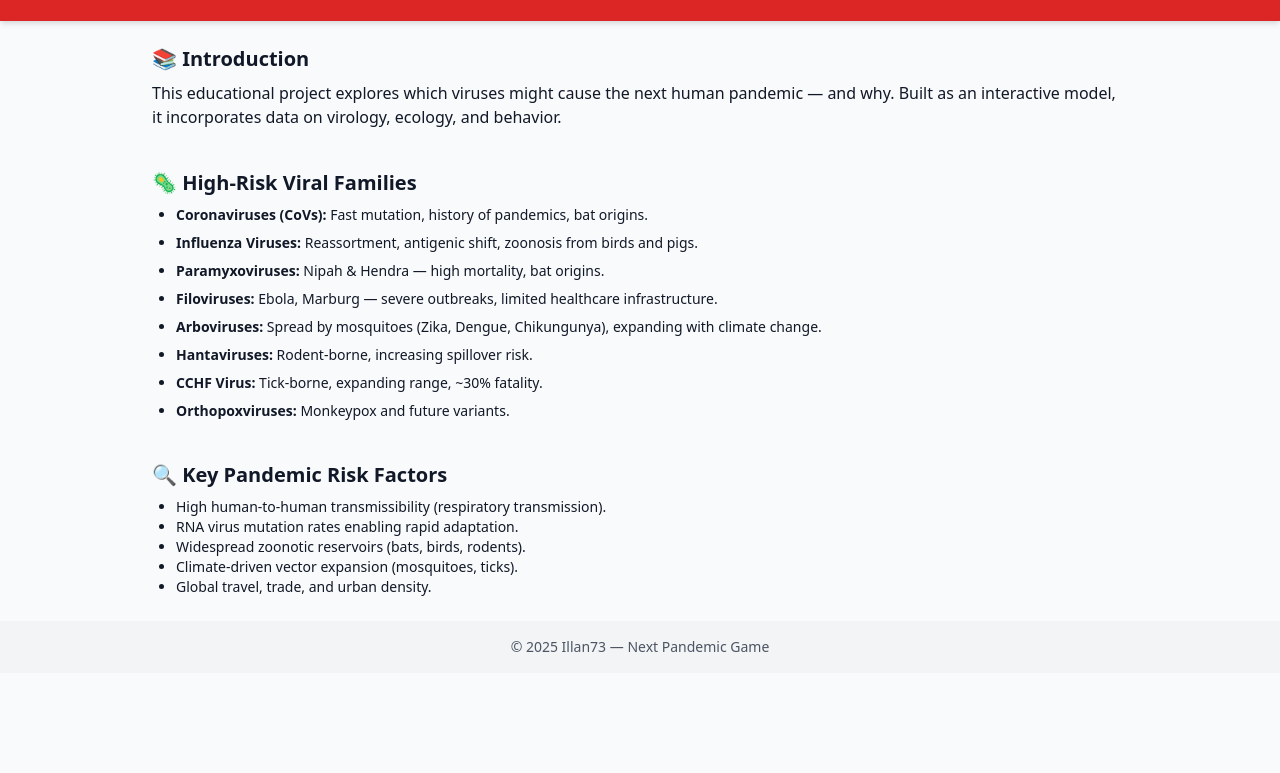
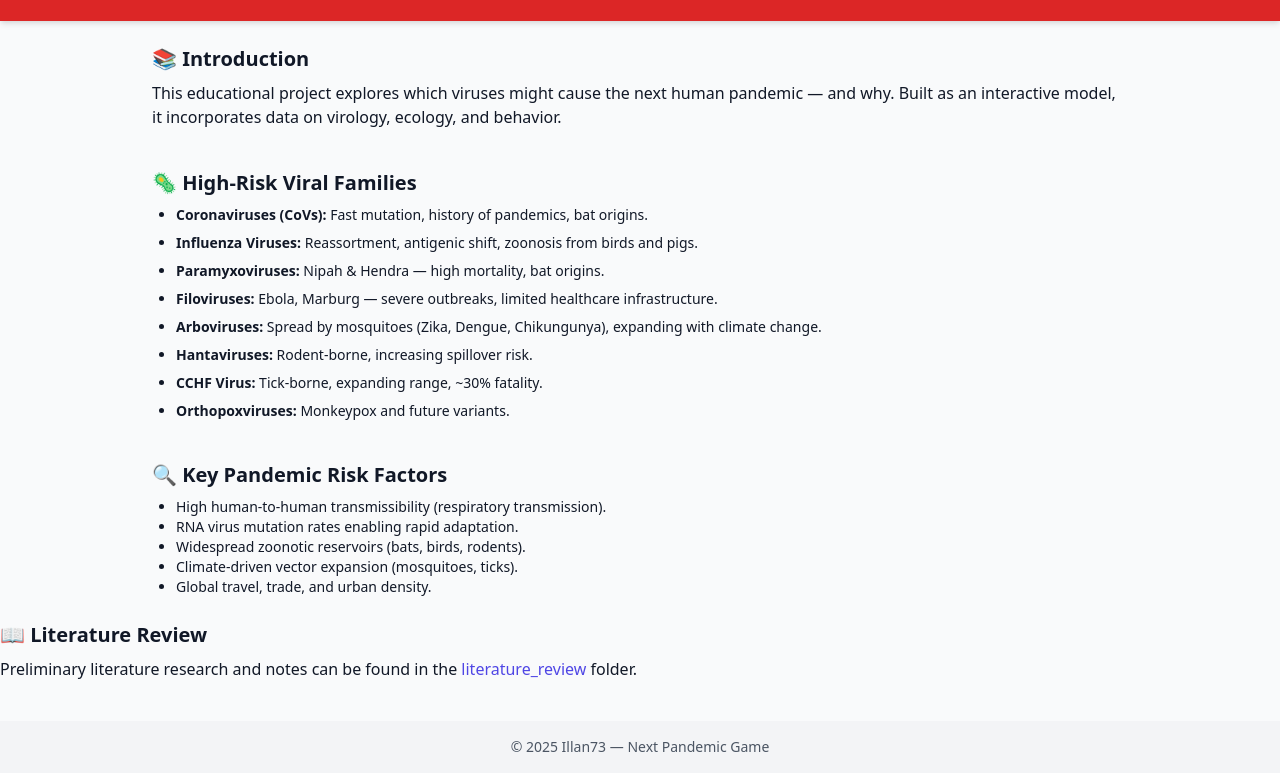
Before and after one commit to Illan73/next_pandemic_game, a plain HTML site: page index.html in a window 1280 px wide. Shown: the part 87-860 px from the top of the page. Before the commit the page ends 800 px from the top, so only its background shows below. Drawn offline with nearby package versions, Linux system fonts and the light colour scheme.

Commit message:
Update index.html

```diff
--- a/index.html
+++ b/index.html
@@ -44,6 +44,11 @@
     </section>
   </main>
 
+   <section class="mb-10">
+     <h2 class="text-xl font-semibold mb-2">📖 Literature Review</h2>
+     <p>Preliminary literature research and notes can be found in the <a href="https://github.com/Illan73/next_pandemic_game/tree/main/literature_review" class="text-indigo-600 hover:underline">literature_review</a> folder.</p>
+   </section>
+
   <footer class="bg-gray-100 text-center p-4 text-sm text-gray-600">
     © 2025 Illan73 — Next Pandemic Game
   </footer>
```
